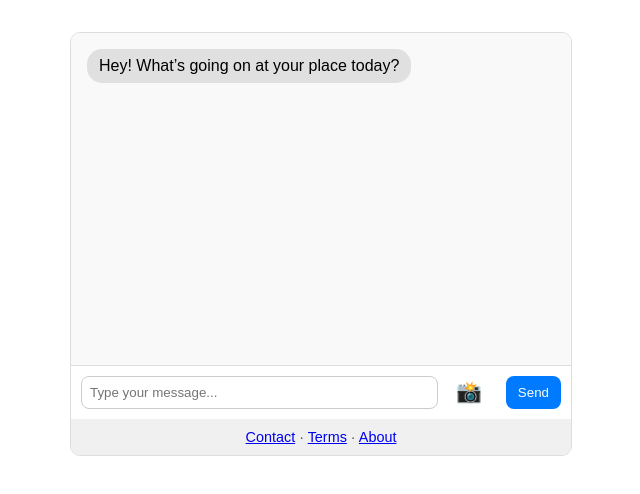
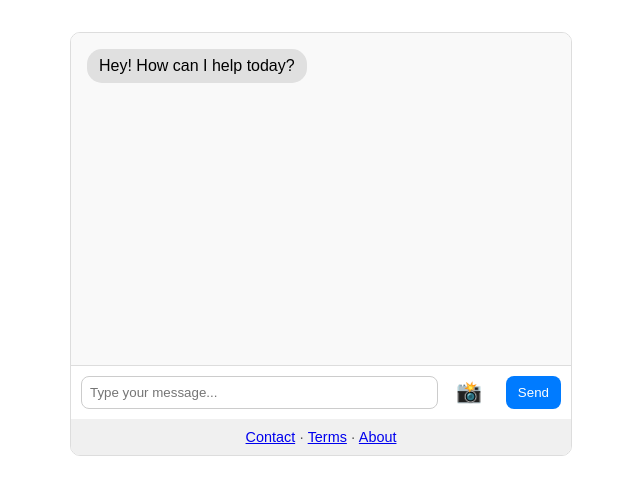
Before and after one commit to brokendished/take3, a React (Create React App) app: page / in a window 1280 px wide. Shown: the top 494 px of the page, without its empty margins (319-959 px from the left). Built offline with nearby package versions, Linux system fonts and the light colour scheme.

Commit message:
Update ChatbotChat.js

```diff
--- a/src/ChatbotChat.js
+++ b/src/ChatbotChat.js
@@ -3,7 +3,7 @@ import './ChatbotChat.css';
 
 function ChatbotChat() {
   const [messages, setMessages] = useState([
-    { from: 'bot', text: 'Hey! What’s going on at your place today?' }
+    { from: 'bot', text: 'Hey! How can I help today?' }
   ]);
   const [input, setInput] = useState('');
   const [step, setStep] = useState(0);
```
